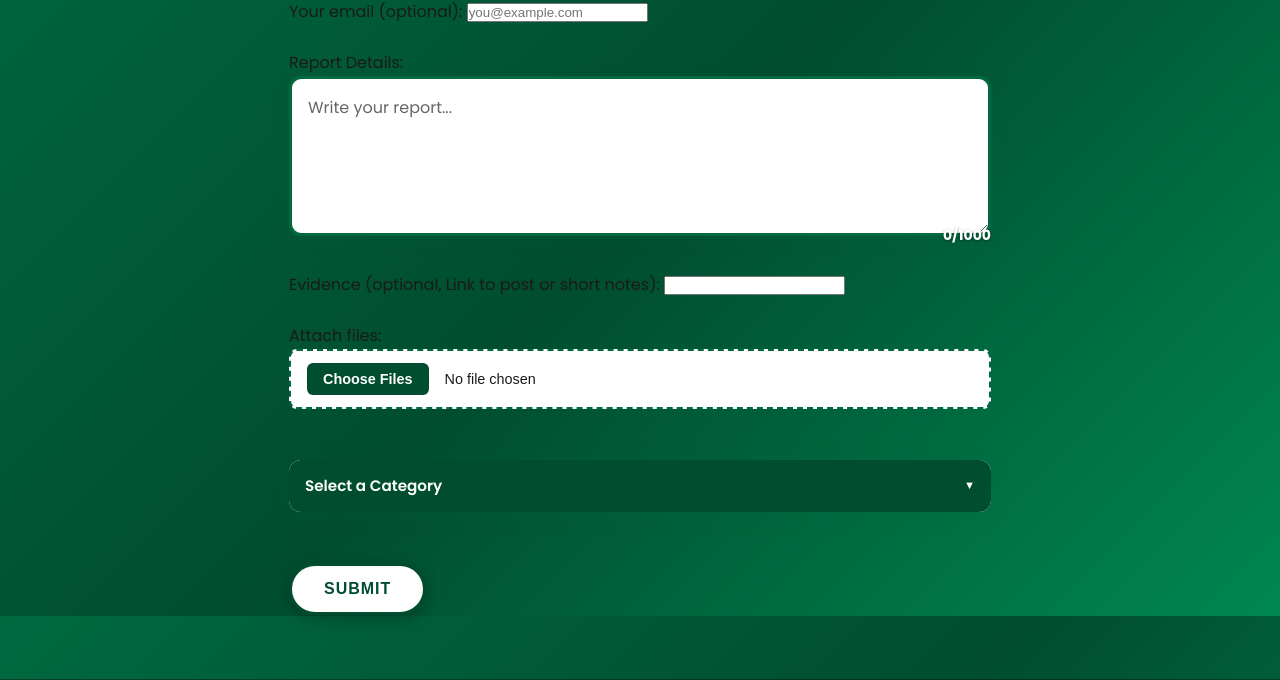
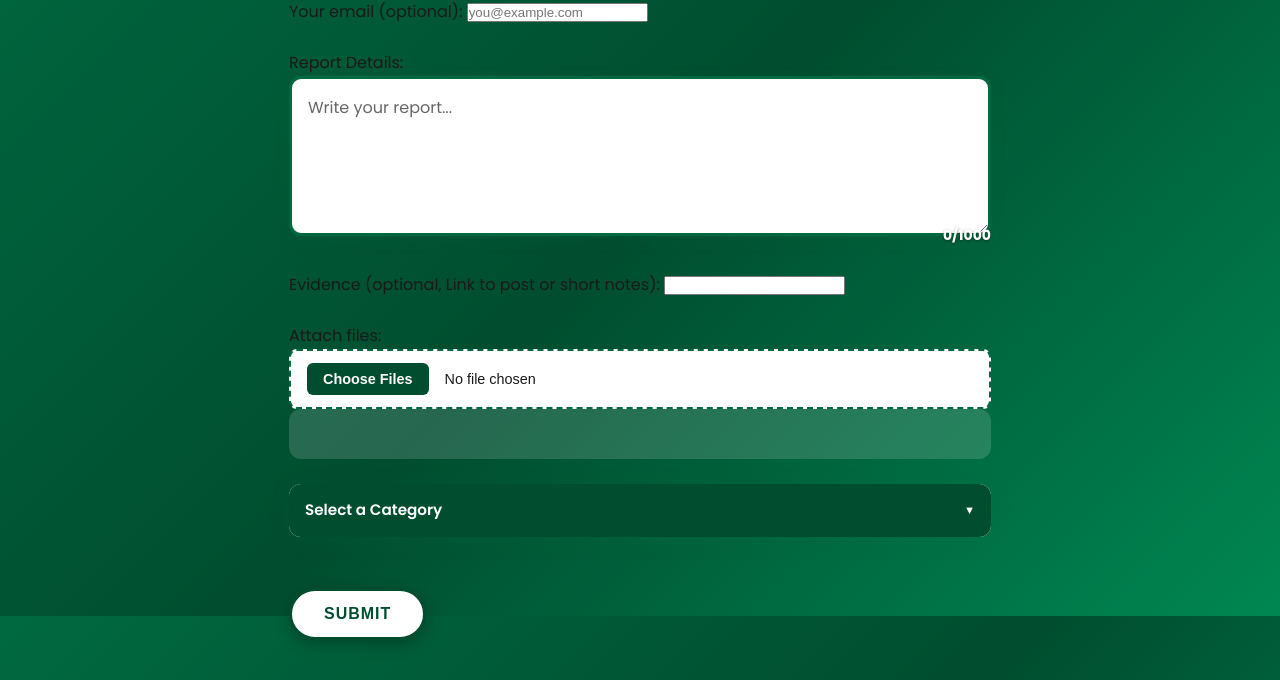
Before and after one commit to smintech/reportsystemapp, a Python web app: template templates/index.html in a window 1280 px wide. Shown: the part 184-864 px from the top of the page. Run offline with Jinja, Linux system fonts and the light colour scheme; the template is opened without the code that fills it, so the values that code supplies are empty.

Commit message:
Update index.html

```diff
--- a/templates/index.html
+++ b/templates/index.html
@@ -56,7 +56,12 @@
             Attach files:
             <input type="file" id="fileinput" name="files" multiple>
         </label>
-        <br><br>
+
+    <div id="container" class="preview-box">
+        <!-- JS will populate this with thumbnails or file info -->
+    </div>
+
+    <br>
 
         <div class="categorywrapper">
             <div class="select-header">Select a Category</div>
```
